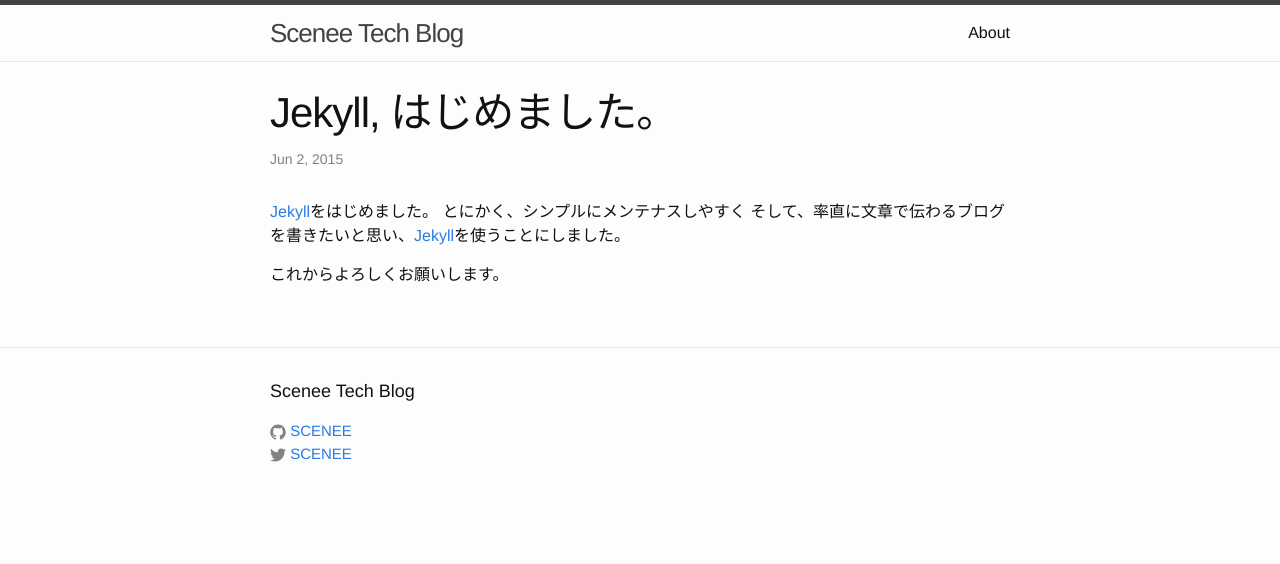
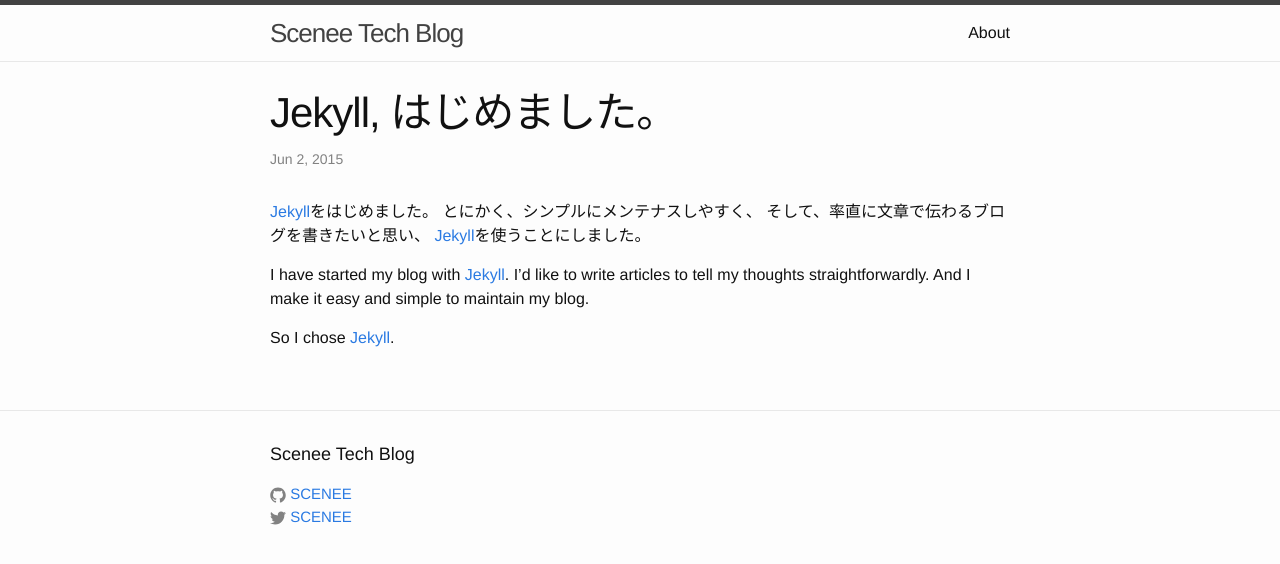
Before and after one commit to scenee/scenee.com, a Jekyll site: the page built from _posts/2015-06-01-Jekyll, はじめました.markdown, in a window 1280 px wide. Shown: the top 564 px of the page. Built offline with Jekyll 4.4.1, drawn with Linux system fonts in a browser that asks for light colours.

Commit message:
update post

```diff
--- a/_posts/2015-06-01-Jekyll, はじめました.markdown
+++ b/_posts/2015-06-01-Jekyll, はじめました.markdown
@@ -6,9 +6,15 @@
 ---
 
 [Jekyll][jekyll]をはじめました。
-とにかく、シンプルにメンテナスしやすく
-そして、率直に文章で伝わるブログを書きたいと思い、[Jekyll][jekyll]を使うことにしました。
+とにかく、シンプルにメンテナスしやすく、
+そして、率直に文章で伝わるブログを書きたいと思い、
+[Jekyll][jekyll]を使うことにしました。
 
-これからよろしくお願いします。
+
+I have started my blog with [Jekyll][jekyll].
+I'd like to write articles to tell my thoughts straightforwardly.
+And I make it easy and simple to maintain my blog.
+
+So I chose [Jekyll][jekyll].
 
 [jekyll]:      http://jekyllrb.com
```
